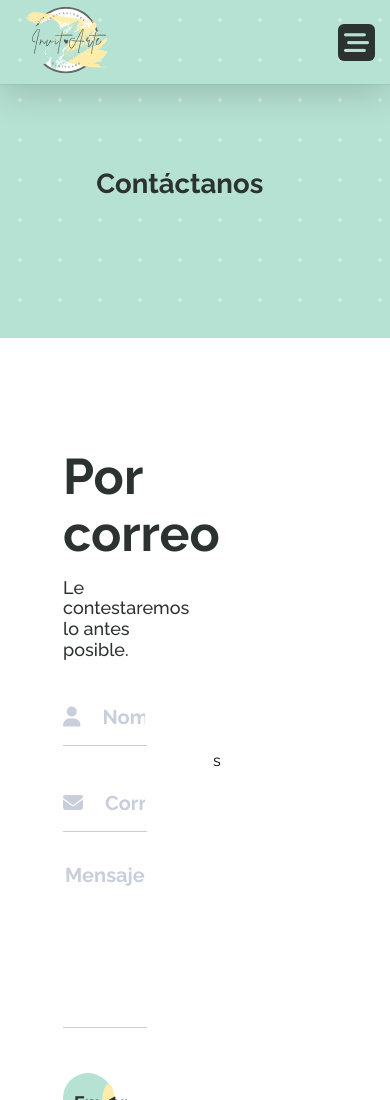
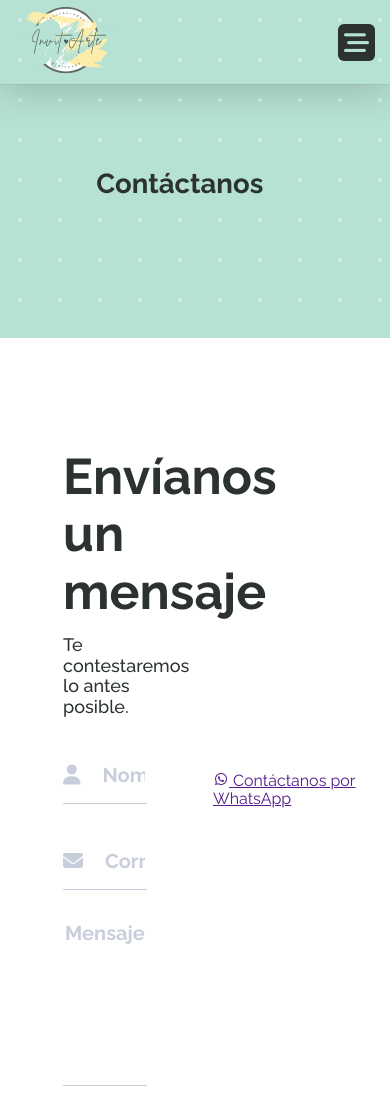
Before and after one commit to baezdev/invita.me, a plain HTML site: page pages/contact.html in a window 390 px wide. Shown: the top 1100 px of the page. Drawn offline with nearby package versions, Linux system fonts and the light colour scheme.

Commit message:
style👾: responsive

```diff
--- a/pages/contact.html
+++ b/pages/contact.html
@@ -5,7 +5,7 @@
   <meta charset="UTF-8" />
   <meta http-equiv="X-UA-Compatible" content="IE=edge" />
   <meta name="viewport" content="width=device-width, initial-scale=1.0" />
-  <link rel="shortcut icon" href="./public/logo.svg" type="image/x-icon" />
+  <link rel="shortcut icon" href="../images/logo.svg" type="image/x-icon" />
   <link rel="preconnect" href="https://fonts.googleapis.com" />
   <link rel="preconnect" href="https://fonts.gstatic.com" crossorigin />
   <link href="https://fonts.googleapis.com/css2?family=Raleway:wght@300;400;500;600;700;800;900&display=swap"
@@ -49,8 +49,8 @@
     <section class="contact container">
       <div class="contact__container">
         <div class="form">
-          <h1>Por correo</h1>
-          <p>Le contestaremos lo antes posible.</p>
+          <h1>Envíanos un mensaje</h1>
+          <p>Te contestaremos lo antes posible.</p>
           <form class="form__inputs margin__top-md">
             <div class="form__input margin__bottom-md">
               <span><i class="fa-solid fa-user"></i></span>
@@ -60,7 +60,8 @@
               <span><i class="fa-solid fa-envelope"></i></span>
               <input type="email" name="email" placeholder="Correo Electrónico">
             </div>
-            <textarea class="form__textarea margin__bottom-lg" name="message" id="" rows="7" placeholder="Mensaje"></textarea>
+            <textarea class="form__textarea margin__bottom-lg" name="message" id="" rows="7"
+              placeholder="Mensaje"></textarea>
             <div class="form__buttons">
               <button class="form__button form__button-primary">
                 <span class="form__button-text">Enviar</span>
@@ -70,7 +71,12 @@
           </form>
         </div>
       </div>
-      <div class="contact__container">s</div>
+      <div class="contact__container">
+        <a href="" class="contact__button">
+          <p><i class='bx bxl-whatsapp'></i> <span>Contáctanos por WhatsApp</span></p>
+        </a>
+        <a href=""></a>
+      </div>
     </section>
   </main>
   <footer class="footer">
```
Also changed, not shown: index.html (+1 -1 lines), pages/about.html (+1 -1 lines), pages/designs.html (+6 -2 lines), pages/login.html (+1 -1 lines), pages/register.html (+1 -1 lines), pages/services.html (+1 -1 lines).
